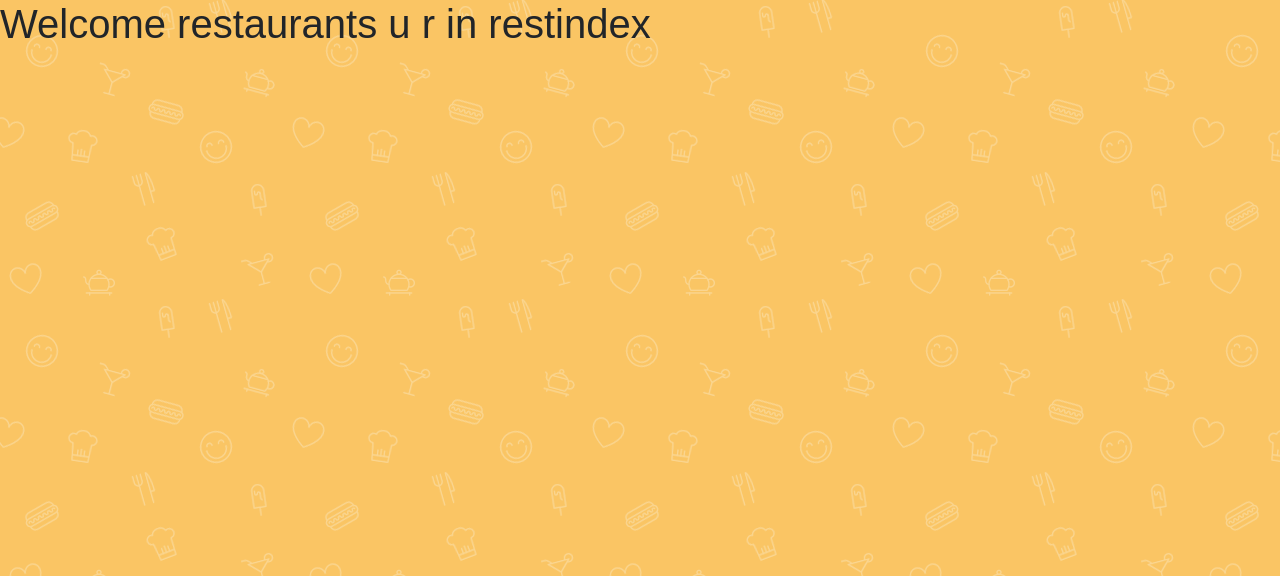
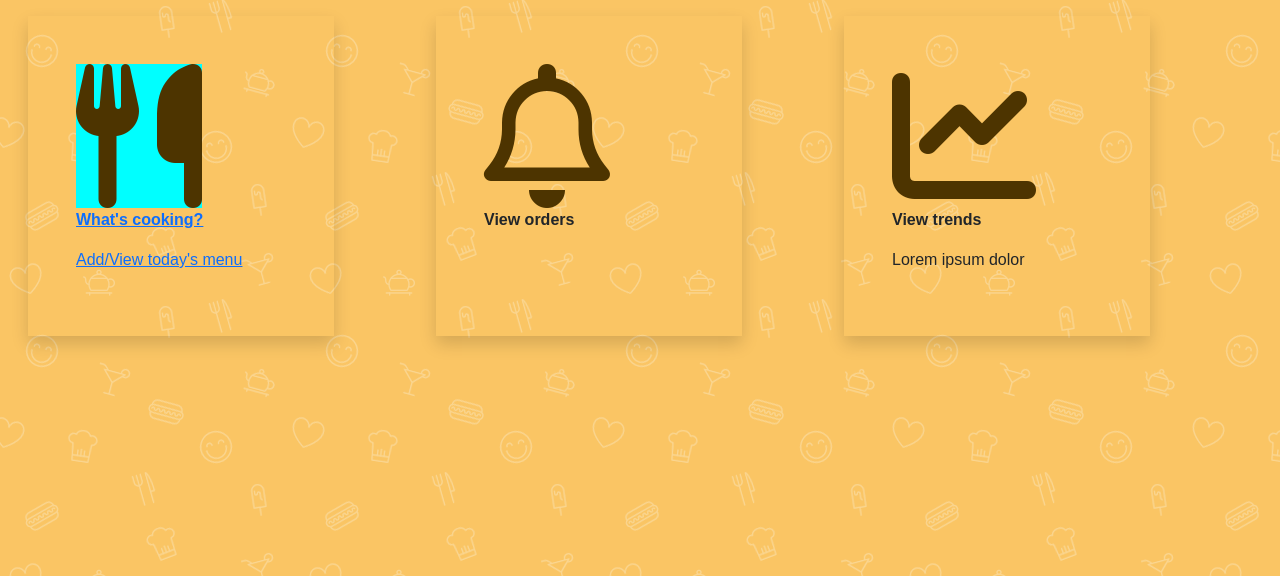
Before and after one commit to jyosnaphilip/hungry-Student, a Django app: page /Restaurants/ in a window 1280 px wide. Shown: the part 56-632 px from the top of the page. Run offline with Django 4.2, Linux system fonts and the light colour scheme.

Commit message:
restindex basic format

```diff
--- a/hungryStudentProject/hungryStudentProject/urls.py
+++ b/hungryStudentProject/hungryStudentProject/urls.py
@@ -17,14 +17,14 @@ Including another URLconf
 from django.contrib import admin
 from django.urls import path
 
-from restaurants.views import homepage,restIndex,viewOrders,restAnalytics
+from restaurants.views import homepage,restIndex,addMenu,restAnalytics
 
 
 urlpatterns = [
     path('admin/', admin.site.urls),
      path('',homepage,name='home'),
-    path('Restaurants/',restIndex,name='Rest-index'),
-    path('Restaurants/orders',viewOrders,name='viewOrders'),
+    path('Restaurants/',restIndex,name='RestIndex'),
+    path('Restaurants/menu',addMenu,name='addMenu'),
     path('Restaurants/analytics',restAnalytics,name='viewAnalytics'),
 
 
--- a/hungryStudentProject/restaurants/views.py
+++ b/hungryStudentProject/restaurants/views.py
@@ -4,8 +4,8 @@ def homepage(request):
 
 def restIndex(request):
     return render(request,'RestaurantTemp/RestIndex.html')
-def viewOrders(request):
-    return render(request,'RestaurantTemp/orders.html')
+def addMenu(request):
+    return render(request,'RestaurantTemp/menu.html')
 def restAnalytics(request):
     return render(request,'RestaurantTemp/analytics.html')
 # Create your views here.
--- a/hungryStudentProject/static/css/style.css
+++ b/hungryStudentProject/static/css/style.css
@@ -64,3 +64,13 @@ nav a {
 }
 
 /* Add styling for other sections as needed */
+/* for restindex.html */
+.icons{
+    font-size: 50%;
+    align-self: center;
+    background-color: aqua;
+}
+.links{
+    text-decoration: none;
+    color:black;
+}
--- a/hungryStudentProject/templates/RestaurantTemp/RestIndex.html
+++ b/hungryStudentProject/templates/RestaurantTemp/RestIndex.html
@@ -2,5 +2,31 @@
 
 {% block content %}
     {% include 'RestaurantTemp\partials\restNavbar.html' %}
-    <h1>Welcome restaurants u r in restindex</h1>
+
+    <!-- has all options in boxes -->
+    <div class="container-fluid  justify-content-sm-center">
+
+        <div class="row  m-3">
+            <div class="col-sm-3  shadow p-5 "> <!-- box1-->
+                <a href='{% url "addMenu" %}'>
+                    <i class="fa-solid fa-utensils  icons" style="color: #4d3400; font-size:9rem;"></i>
+                    <p><b>What's cooking?</b></p>
+                    <p>Add/View today's menu</p>
+                </a>
+            </div>
+
+            <div class="col-sm-3  shadow p-5 offset-1"> <!-- box2-->
+                <i class="fa-regular fa-bell " style="color: #4d3400; font-size:9rem;"></i>
+                <p><b>View orders</b></p>
+            </div>
+
+            <div class="col-sm-3  shadow p-5 offset-1"><!-- box2-->
+                <i class="fa-solid fa-chart-line " style="color: #4d3400; font-size:9rem;"></i>
+                <p><b>View trends</b></p>
+                <p>Lorem ipsum dolor</p>
+            </div>
+
+        </div>
+
+    </div>
 {% endblock content %}
--- a/hungryStudentProject/templates/RestaurantTemp/partials/restNavbar.html
+++ b/hungryStudentProject/templates/RestaurantTemp/partials/restNavbar.html
@@ -10,10 +10,10 @@
             <a class="nav-link active" aria-current="page" href="#">Today's Menu</a>
           </li>
           <li class="nav-item">
-            <a class="nav-link" href="{% url 'viewOrders' %}">Orders</a>
+            <a class="nav-link" href="{#% url 'viewOrders' %#}">Orders</a>
           </li>
           <li class="nav-item">
-            <a class="nav-link" href="{% url 'viewAnalytics' %}">Analytics</a>
+            <a class="nav-link" href="{#% url 'viewAnalytics' %#}">Analytics</a>
           </li>
 
 
--- a/hungryStudentProject/templates/base.html
+++ b/hungryStudentProject/templates/base.html
@@ -9,8 +9,8 @@
         <link rel="stylesheet" href="https://cdnjs.cloudflare.com/ajax/libs/font-awesome/6.5.0/css/all.min.css"
           integrity="sha512-Avb2QiuDEEvB4bZJYdft2mNjVShBftLdPG8FJ0V7irTLQ8Uo0qcPxh4Plq7G5tGm0rU+1SPhVotteLpBERwTkw=="
           crossorigin="anonymous" referrerpolicy="no-referrer"/>
-          <link rel="stylesheet" href="static/css/style.css">
-          <title>Hungry Students</title>
+        <link rel="stylesheet" href="{% static 'css/style.css' %}">
+        <title>Hungry Students</title>
     </head>
 
     <body style="background-image: url({% static 'images/food.jpg' %})">
```
Also changed, not shown: hungryStudentProject/templates/RestaurantTemp/menu.html (renamed from hungryStudentProject/templates/RestaurantTemp/orders.html).
